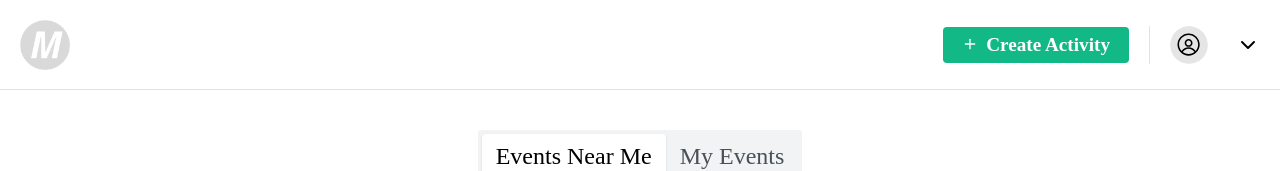
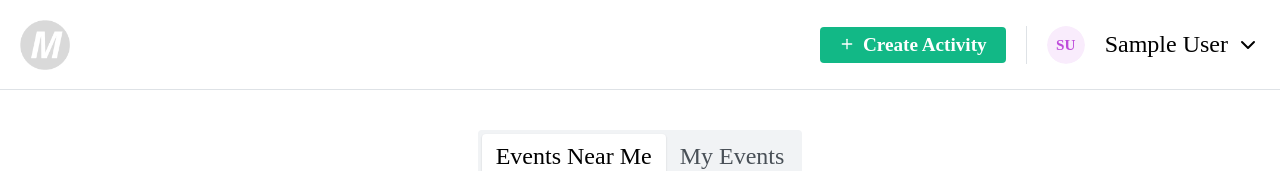
Before and after one commit to blueocean-cache-me-if-you-can/pickup-app, a React app: page /events in a window 1280 px wide. Shown: the top 171 px of the page. Built offline with nearby package versions, Linux system fonts and the light colour scheme; no server answers; sample sign-in values are in the browser's storage; the HTML template or start-up script is replaced by a standard one.

Commit message:
profile headline name change back

```diff
--- a/client/src/components/ProfileHeadline.jsx
+++ b/client/src/components/ProfileHeadline.jsx
@@ -1,11 +1,11 @@
 import React from 'react';
 import { Group, Avatar, Text } from '@mantine/core';
 
-function ProfileHeadline({ pfp, displayName }) {
+function ProfileHeadline({ pfp, name }) {
   return (
     <Group>
-      <Avatar src={pfp} alt={`${displayName}'s profile picture`} radius='xl' key={displayName} name={displayName} color='initials' />
-      <Text>{displayName}</Text>
+      <Avatar src={pfp} alt={`${name}'s profile picture`} radius='xl' key={name} name={name} color='initials' />
+      <Text>{name}</Text>
     </Group>
   );
 }
```
